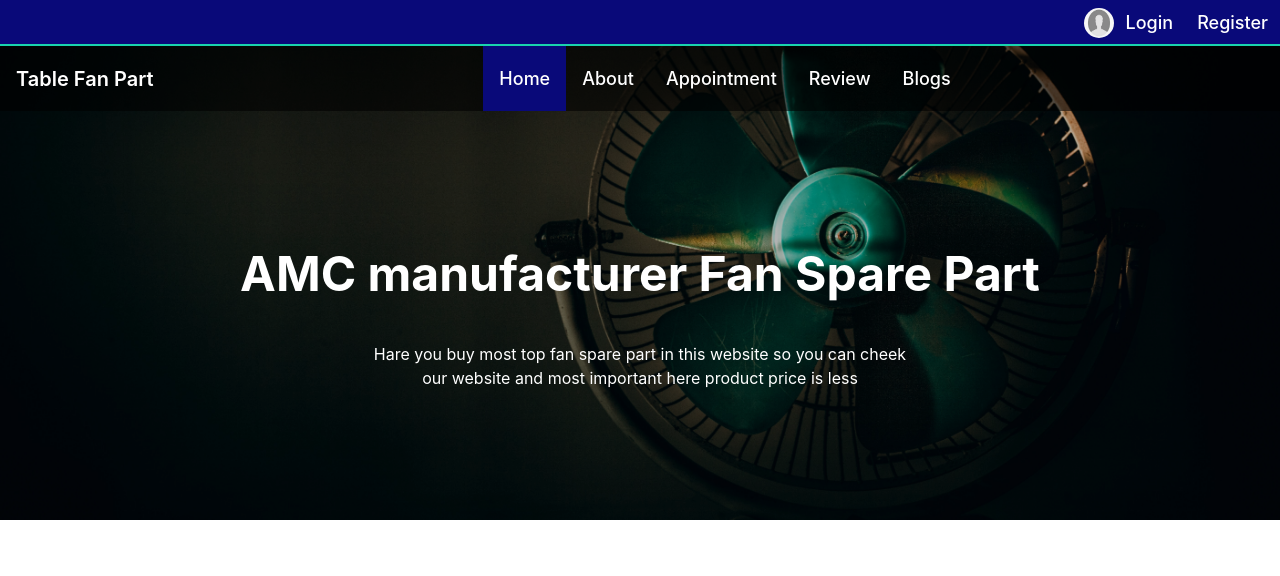
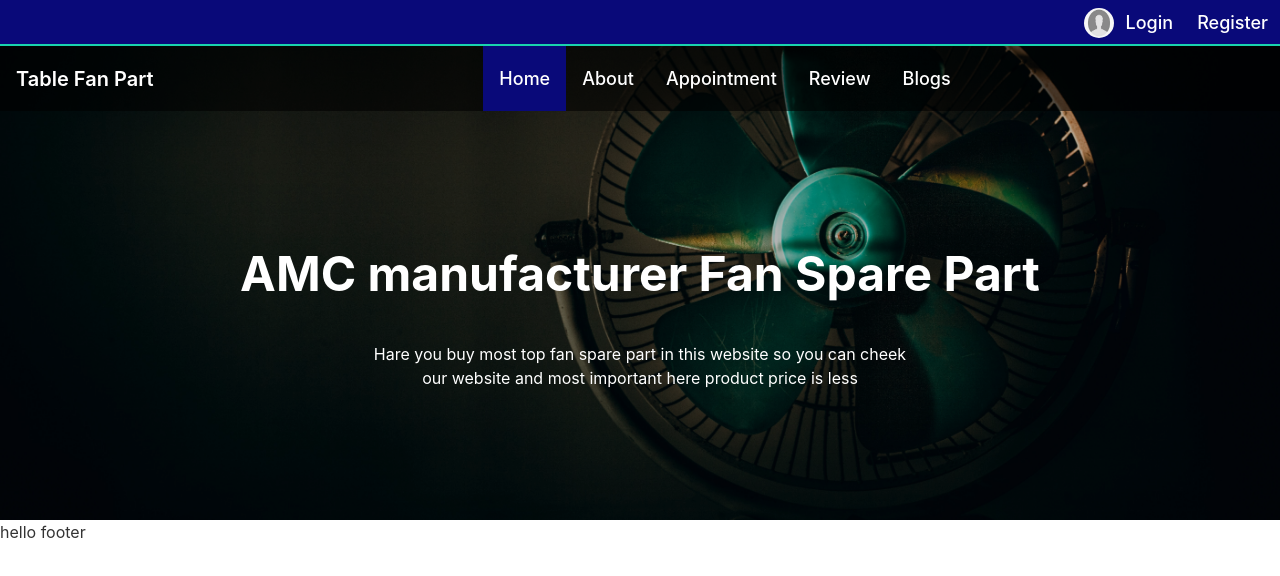
Before and after one commit to arifa-akter/table-fan-manufacture, a React (Create React App) app: page / in a window 1280 px wide. Shown: the top 576 px of the page. Built offline with nearby package versions, Linux system fonts and the light colour scheme.

Commit message:
add not found page

```diff
--- a/src/App.js
+++ b/src/App.js
@@ -4,7 +4,9 @@ import Login from './components/Authentication/Login';
 import Register from './components/Authentication/Register';
 import Blogs from './components/Blogs/Blogs';
 import Home from './components/HomePage/Home';
+import Footer from './components/Shares/Footer/Footer';
 import Header from './components/Shares/Header/Header';
+import NotFound from './components/Shares/NotFound';
 
 function App() {
   return (
@@ -15,8 +17,9 @@ function App() {
         <Route path="/login" element={<Login></Login>}></Route>
         <Route path="/register" element={<Register></Register>}></Route>
         <Route path="/blogs" element={<Blogs></Blogs>}></Route>
+        <Route path="*" element={<NotFound></NotFound>} ></Route>
       </Routes>
-
+      <Footer></Footer>
     </div>
   );
 }
--- /dev/null
+++ b/src/components/Shares/Footer/Footer.js
@@ -0,0 +1,11 @@
+import React from 'react';
+
+const Footer = () => {
+    return (
+        <section>
+            <h1>hello footer</h1>
+        </section>
+    );
+};
+
+export default Footer;
--- /dev/null
+++ b/src/components/Shares/NotFound.js
@@ -0,0 +1,19 @@
+import React from  'react';
+import notfound from '../../images/notfound.png'
+const NotFound = () => {
+    return (
+        <section className='container mx-auto'>
+            <div className='grid grid-cols-1 md:grid-cols-2 my-24'>
+            <div className="flex justify-center items-center">
+                <h1 className=' text-center text-5xl font-sans font-bold'>
+                OOps! page not Found</h1>
+            </div>
+            <div className="flex justify-center items-center">
+                  <img style={{width:'80%', height:'80%'}} src={notfound} alt="not found" />
+            </div>
+            </div>
+        </section>
+    );
+};
+
+export default NotFound;
```
Also changed, not shown: src/components/Shares/Footer/Footer.css (added), src/images/notfound.png (added).
